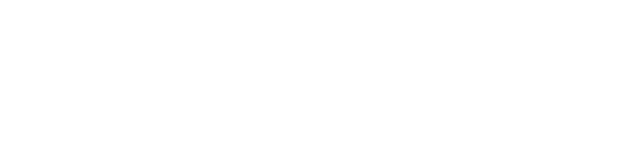
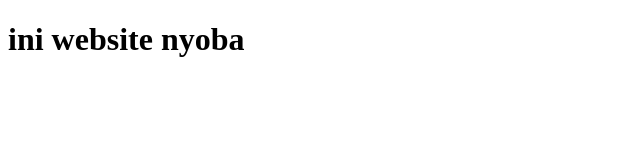
Before and after one commit to eveetzz/pibs-a-evan, a plain HTML site: page index.html in a window 1280 px wide. Shown: the whole page, without its empty margins (0-640 px from the left). Drawn offline with Linux system fonts and the light colour scheme.

Commit message:
menambahkan h1 pada index.html

```diff
--- a/index.html
+++ b/index.html
@@ -6,6 +6,6 @@
     <title>tes file</title>
 </head>
 <body>
-
+    <h1>ini website nyoba</h1>
 </body>
 </html>
```
